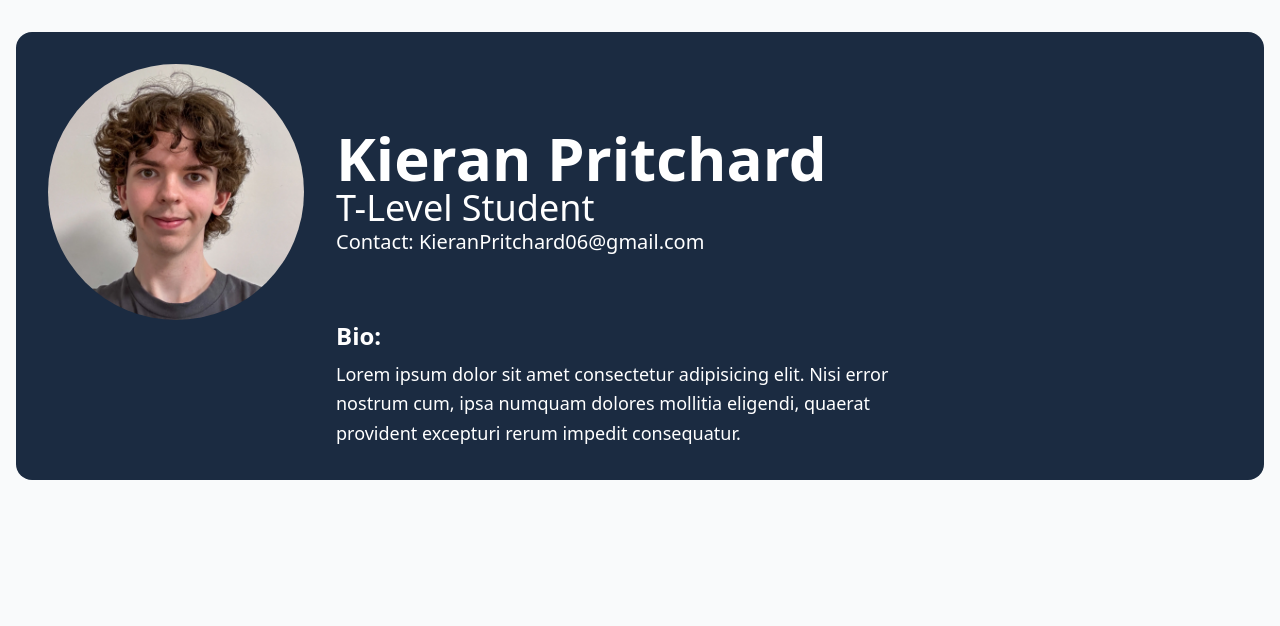
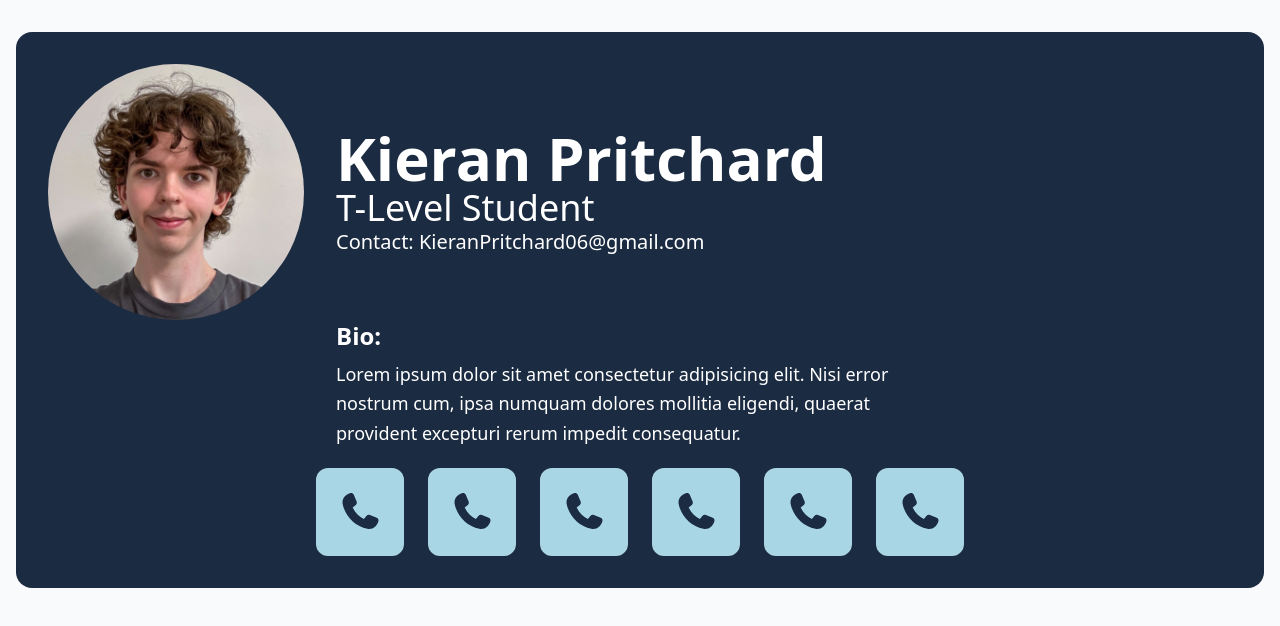
Before and after one commit to KieranPritchard/LinkNest, a React (Vite) app: page / in a window 1280 px wide. Shown: the top 626 px of the page. Built offline with nearby package versions, Linux system fonts and the light colour scheme.

Commit message:
added small buttons

```diff
--- a/src/App.jsx
+++ b/src/App.jsx
@@ -2,6 +2,7 @@ import './App.css'
 import ContentBackground from './components/backgrounds/ContentBackground'
 import Biography from './components/Bio/Biography'
 import PersonalBio from './components/Bio/PersonalBio'
+import SmallButton from './components/Buttons/SmallButton'
 
 function App() {
   return(
@@ -10,6 +11,23 @@ function App() {
         <ContentBackground>
           <PersonalBio />
           <Biography />
+          <div className='flex justify-center pt-5'>
+            {/* Left Spacer: Matches the w-64 image/spacer in other components */}
+            <div className="w-64 flex-shrink-0"></div>
+
+            {/* The Grid: This now occupies the "Content Column" space */}
+            <div className='grid grid-cols-6 w-full justify-items-center'>
+              <SmallButton icon={"phone"}/>
+              <SmallButton icon={"phone"}/>
+              <SmallButton icon={"phone"}/>
+              <SmallButton icon={"phone"}/>
+              <SmallButton icon={"phone"}/>
+              <SmallButton icon={"phone"}/>
+            </div>
+
+            {/* Right Spacer: Matches the right spacer in Biography */}
+            <div className="w-64 flex-shrink-0"></div>
+          </div>
         </ContentBackground>
       </div>
     </>
--- a/src/components/buttons/SmallButton.jsx
+++ b/src/components/buttons/SmallButton.jsx
@@ -1,8 +1,7 @@
 import { FontAwesomeIcon } from '@fortawesome/react-fontawesome';
 import { faPhone, faEnvelope, faMessage } from '@fortawesome/free-solid-svg-icons';
 
-function SmallButton({ icon, details}) {
-
+function SmallButton({icon}) {
     const getIcon = () => {
         switch (icon) {
             case "phone":
@@ -17,9 +16,8 @@ function SmallButton({ icon, details}) {
     };
 
     return (
-        <button onClick={onClick} className={buttonClass}>
+        <button className="bg-[#A9D6E5] hover:bg-[#1B2B41] text-[#1B2B41] hover:text-[#A9D6E5] border-2 border-[#A9D6E5] text-4xl h-22 w-22 rounded-xl transition-all transition-300">
             <FontAwesomeIcon icon={getIcon()} />
-            <span className={textClass}>{details}</span>
         </button>
     );
 }
```
